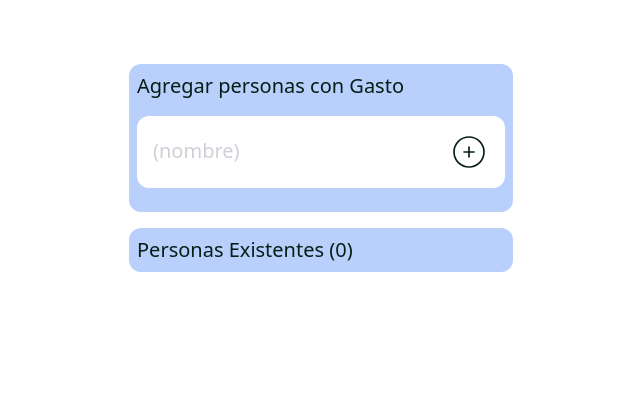
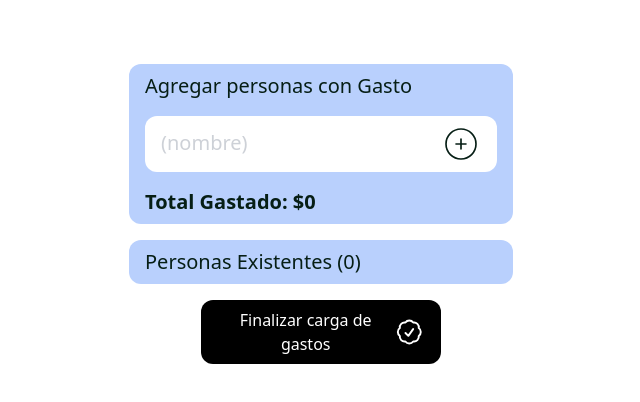
Before and after one commit to santigesualdo/pe_n_iap_proto, a Nuxt app: page / in a window 1280 px wide. Shown: the top 402 px of the page, without its empty margins (319-959 px from the left). Built offline with nearby package versions, Linux system fonts and the light colour scheme.

Commit message:
use pinia for global state management

```diff
--- a/nuxt.config.js
+++ b/nuxt.config.js
@@ -25,7 +25,7 @@ export default defineNuxtConfig({
     plugins: [],
 
     // Modules: https://go.nuxtjs.dev/config-modules
-    modules: ['@nuxtjs/tailwindcss'],
+    modules: ['@nuxtjs/tailwindcss','@pinia/nuxt'],
 
     // Build Configuration: https://go.nuxtjs.dev/config-build
     build: {},
--- a/pages/index.vue
+++ b/pages/index.vue
@@ -1,8 +1,10 @@
 
 <script setup>
+    import { usePersonasStore } from '@/stores/PersonasStore'
     import { nextTick } from 'vue';
 
-    const MSG_AGREGAR_PERSONAS = 'Agregar personas con Gasto'
+    const gastoTotal = ref(0);
+    const { personas } = usePersonasStore()
 
     const currentPersona = ref('')
     const currentPersonaId = ref('');
@@ -14,12 +16,10 @@
 
     const showNewGastoInput = ref(false);
     const showEditGastoInput = ref(false);
-    const personas = ref([])
 
-    const gastoPersona = persona => `Total: $${persona.gastos.reduce((a, b) => a+Number(b.importe), 0)}`
-
-    const getPersona = (id) => personas.value.filter(_persona => _persona.id === id)[0]
-    const getGasto = (persona, idGasto) => persona.gastos.filter(_gasto=>_gasto.id === idGasto)[0]
+    const gastoPersona = (persona) => persona.gastos.reduce((a, b) => a+Number(b.importe), 0)
+    const getPersona= (id) => personas.filter(_persona => _persona.id === id)[0]
+    const getGasto= (persona, idGasto) => persona.gastos.filter(_gasto=>_gasto.id === idGasto)[0]
 
     const limpiarEstados = () => {
         currentPersonaId.value = '';
@@ -36,9 +36,9 @@
         if (!currentPersona.value) return;
 
         /* Si 'currentPersona' ya existe exit */
-        if (personas.value.some(el => el.name === currentPersona.value)) return;
+        if (personas.some(el => el.name === currentPersona.value)) return;
 
-        personas.value.push(
+        personas.push(
             {
                 id: `p-${crypto.randomUUID()}`,
                 name: currentPersona.value,
@@ -63,6 +63,14 @@
                 que: currentGasto.value
             }
         )
+
+        let gastoTot = 0;
+        personas.map(item=>{
+           const gastoPersona = item.gastos.reduce((ptotal, g)=> ptotal+Number(g.importe),0)
+           gastoTot+=gastoPersona;
+        })
+
+        gastoTotal.value = gastoTot
 
         limpiarEstados();
     }
@@ -97,25 +105,28 @@
 <template>
     <main class="w-96 flex flex-col mx-auto my-16 h-auto m-10 text-default space-y-4">
         <!-- Agregar Persona -->
-        <section class="w-full h-auto bg-secondary p-2 rounded-xl ">
-            <h1 class="text-xl">{{ MSG_AGREGAR_PERSONAS }}</h1>
+        <section class="w-full h-auto bg-secondary py-2 px-4 rounded-xl ">
+            <h1 class="text-xl">Agregar personas con Gasto</h1>
             <div class="my-4 space-y-4">
-                <div class="flex justify-between items-center bg-white rounded-xl p-4">
+                <div class="flex justify-between items-center bg-white rounded-xl px-4 py-2">
                     <input autofocus type="text" class="outline-none bg-inherit placeholder:text-xl placeholder:opacity-50" v-model="currentPersona" placeholder="(nombre)">
                     <svg fill="none" viewBox="0 0 24 24" stroke-width="1" class="w-10 h-10 stroke-default" @click="newPersona">
                         <path stroke-linecap="round" stroke-linejoin="round" d="M12 9v6m3-3H9m12 0a9 9 0 11-18 0 9 9 0 0118 0z" />
                     </svg>
                 </div>
             </div>
+            <div class="w-full flex-col justify-center items-center text-xl font-bold">
+                <h1> Total Gastado: ${{ gastoTotal }} </h1>
+            </div>
         </section>
         <!-- Lista Personas Existentes -->
-        <section class="w-full h-auto bg-secondary p-2 rounded-xl">
+        <section class="w-full h-auto bg-secondary py-2 px-4 rounded-xl">
             <h1 class="text-left text-xl">Personas Existentes ({{ personas.length }})</h1>
             <div v-if="personas.length>0" class="my-4 space-y-4">
                 <div v-for="(persona,i) in personas" :id='`personaEntry_${i}`' class="flex flex-col bg-white rounded-xl p-4">
                     <div class="flex justify-between items-center">
                         <h2 class="font-semibold text-2xl">{{ persona.name }}</h2>
-                        <h2 class="font-bold text-right">{{ gastoPersona(persona) }}</h2>
+                        <h2 class="font-bold text-right">Total: ${{ gastoPersona(persona) }}</h2>
                     </div>
                     <!-- Persona encabezado  -->
                     <div class="flex justify-between items-center ">
@@ -170,5 +181,13 @@
                 </div>
             </div>
         </section>
+        <!-- finalizar carga -->
+
+            <button class="w-60 flex mx-auto justify-between items-center bg-black text-white  rounded-xl py-2 px-4 text-center">Finalizar carga de gastos<svg xmlns="http://www.w3.org/2000/svg" fill="none" viewBox="0 0 24 24" stroke-width="1.5" stroke="currentColor" class="w-8 h-8 stroke-white  ">
+                <path stroke-linecap="round" stroke-linejoin="round" d="M9 12.75L11.25 15 15 9.75M21 12c0 1.268-.63 2.39-1.593 3.068a3.745 3.745 0 01-1.043 3.296 3.745 3.745 0 01-3.296 1.043A3.745 3.745 0 0112 21c-1.268 0-2.39-.63-3.068-1.593a3.746 3.746 0 01-3.296-1.043 3.745 3.745 0 01-1.043-3.296A3.745 3.745 0 013 12c0-1.268.63-2.39 1.593-3.068a3.745 3.745 0 011.043-3.296 3.746 3.746 0 013.296-1.043A3.746 3.746 0 0112 3c1.268 0 2.39.63 3.068 1.593a3.746 3.746 0 013.296 1.043 3.746 3.746 0 011.043 3.296A3.745 3.745 0 0121 12z" />
+                </svg>
+            </button>
+
+
     </main>
 </template>
--- /dev/null
+++ b/stores/PersonasStore.js
@@ -0,0 +1,9 @@
+import { defineStore } from 'pinia'
+
+export const usePersonasStore = defineStore( "PersonasStore", {
+    state: () => {
+        return {
+            personas: []
+        }
+    }
+})
```
